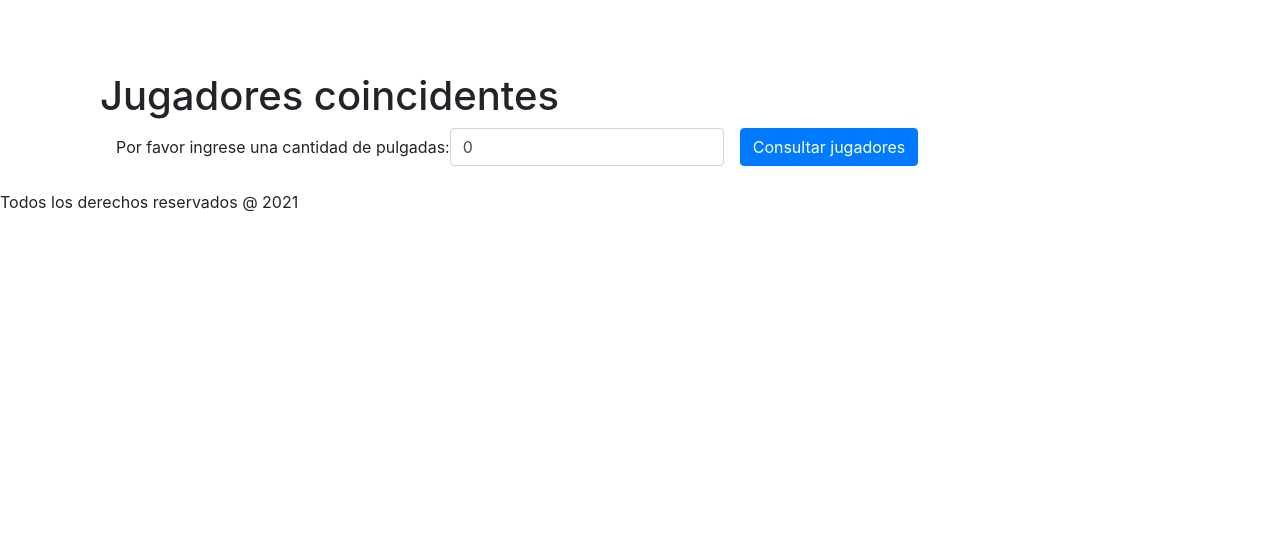
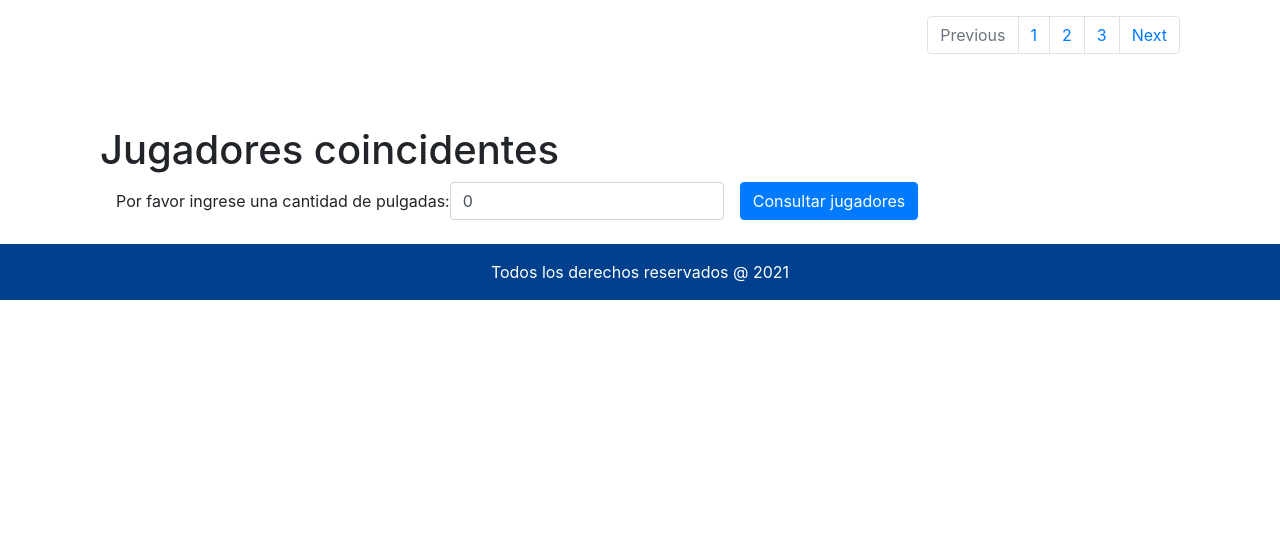
Before and after one commit to ALandazabal/NBA-Players, a Django app: page / in a window 1280 px wide. Shown: the part 203-743 px from the top of the page. Run offline with Django 3.2, Linux system fonts and the light colour scheme; data that the repository does not hold is empty; some libraries are stand-ins or nearby versions.

Commit message:
Footer styles

```diff
--- a/static/css/main.css
+++ b/static/css/main.css
@@ -65,3 +65,11 @@ table tr th {
 .desc:after {
     content: " ↓";
 }
+
+/* Footer */
+.footer{
+    text-align: center;
+    padding: 1em;
+    background-color: #00408d;
+    color: white;
+}
--- a/templates/base.html
+++ b/templates/base.html
@@ -24,6 +24,6 @@
         {% block container %}
         {% endblock %}
     </div>
-    <footer>Todos los derechos reservados @ 2021</footer>
+    <footer class="footer">Todos los derechos reservados @ 2021</footer>
 </body>
 </html>
--- a/templates/data_table.html
+++ b/templates/data_table.html
@@ -21,4 +21,18 @@
             {% endfor %}
         </tbody>
     </table>
+
+    <nav aria-label="Page navigation example">
+        <ul class="pagination justify-content-end">
+            <li class="page-item disabled">
+                <a class="page-link" href="#" tabindex="-1">Previous</a>
+            </li>
+            <li class="page-item"><a class="page-link" href="#">1</a></li>
+            <li class="page-item"><a class="page-link" href="#">2</a></li>
+            <li class="page-item"><a class="page-link" href="#">3</a></li>
+            <li class="page-item">
+                <a class="page-link" href="#">Next</a>
+            </li>
+        </ul>
+    </nav>
 </dvi>
```
Also changed, not shown: static/js/main.js (+0 -29 lines).
